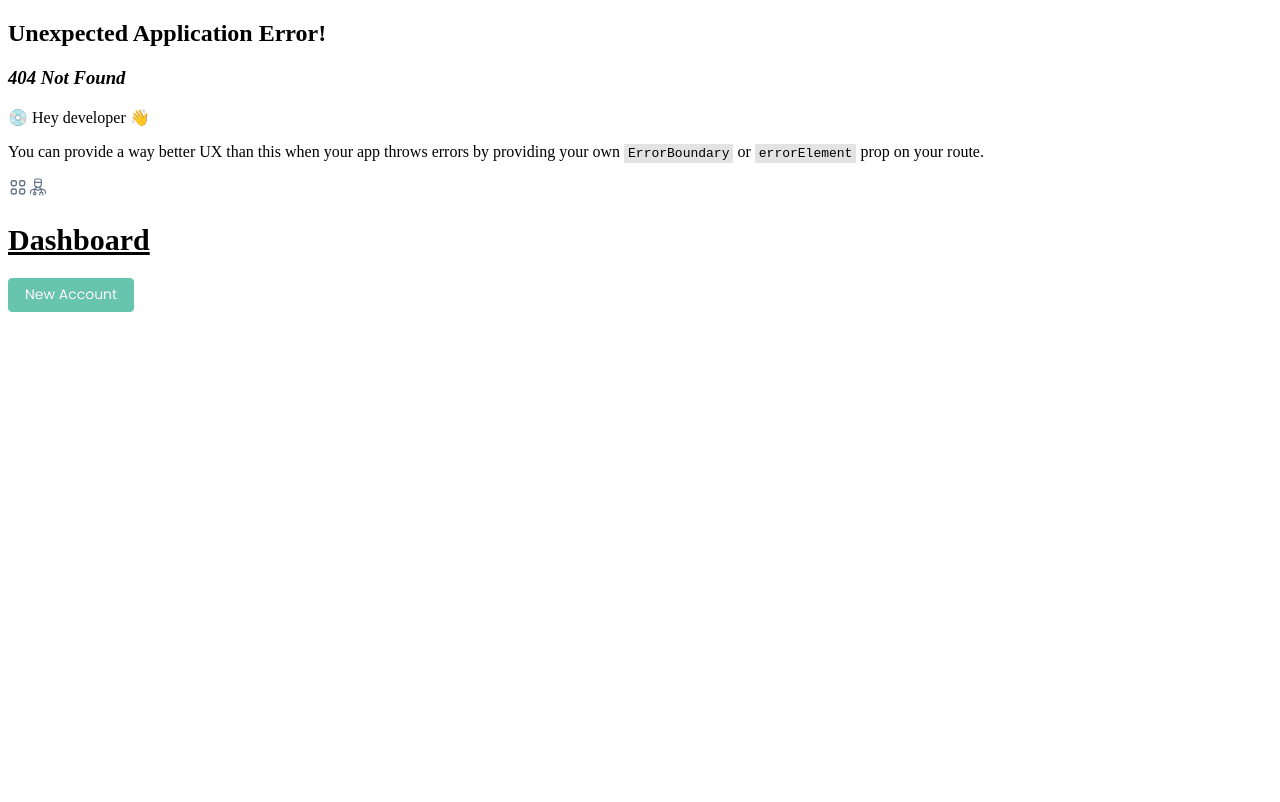
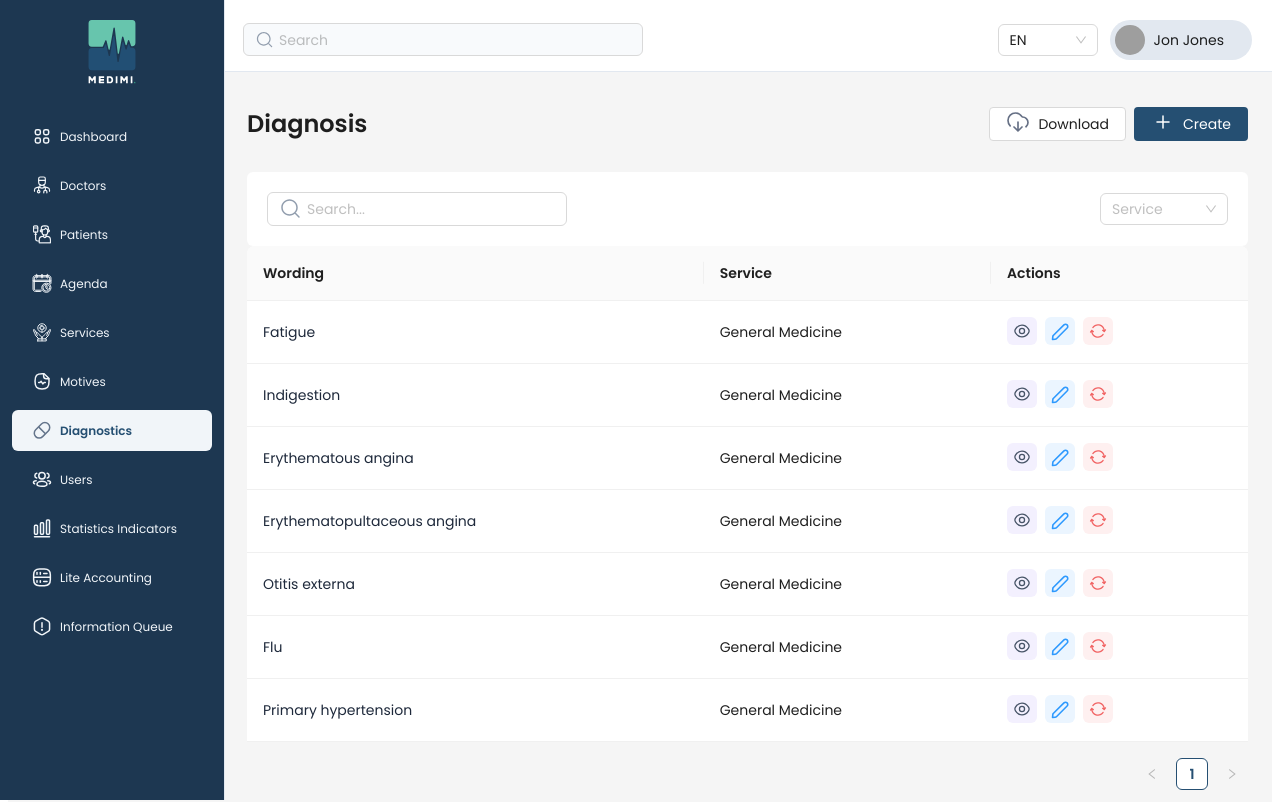
Before and after one commit to deftzero/medimi-caretaker, a React (Vite) app: page /diagnostics in a window 1280 px wide. Before the commit this address had no page. Shown: the top 802 px of the page. Built offline with nearby package versions, Linux system fonts and the light colour scheme; grey boxes are pictures that could not be loaded.

Commit message:
Diagosis page Completed

```diff
--- a/src/data/index.ts
+++ b/src/data/index.ts
@@ -1,5 +1,5 @@
 import { TFunction } from "i18next";
-import { IAppointmentsDashboard, IPublicationsDashoard, IUser } from "../interfaces"
+import { IAppointmentsDashboard, IDiagnosis, IPublicationsDashoard, IUser } from "../interfaces"
 import { MenuProps } from "antd";
 
 
@@ -156,3 +156,13 @@ export const appointmentsStatsDropdownItems = (t: TFunction<"translation", undef
     key: "2",
   },
 ]);
+
+export const diagnosisData: IDiagnosis[] = [
+  { id: 1, wording: "Fatigue", service: "General Medicine" },
+  { id: 2, wording: "Indigestion", service: "General Medicine" },
+  { id: 3, wording: "Erythematous angina", service: "General Medicine" },
+  { id: 4, wording: "Erythematopultaceous angina", service: "General Medicine" },
+  { id: 5, wording: "Otitis externa", service: "General Medicine" },
+  { id: 6, wording: "Flu", service: "General Medicine" },
+  { id: 7, wording: "Primary hypertension", service: "General Medicine" },
+];
--- a/src/i18n/en/translationEN.json
+++ b/src/i18n/en/translationEN.json
@@ -42,5 +42,29 @@
     "publications": "Publications",
     "upcomingAppointments": "Upcoming Appointments",
     "facility": "Medical Facility"
+  },
+  "diagnosis": {
+    "title": "Diagnosis",
+    "download": "Download",
+    "create": "Create",
+    "service": "Service",
+    "table": {
+      "wording": "Wording",
+      "service": "Service",
+      "actions": "Actions"
+    },
+    "modal": {
+      "title": "Create a New Diagnosis",
+      "okText": "Save",
+      "cancelText": "Cancel",
+      "form": {
+        "wording": "Wording",
+        "wordingPlaceholder": "Please input the wording!",
+        "service": "Service",
+        "servicePlaceholder": "Please select a service!",
+        "description": "Description",
+        "descriptionPlaceholder": "Please input the description!"
+      }
+    }
   }
 }
--- a/src/i18n/fr/translationFR.json
+++ b/src/i18n/fr/translationFR.json
@@ -27,5 +27,44 @@
   },
   "user": {
     "title": "User Details FR"
+  },
+  "dashboard":{
+    "title": "Welcome back, {{name}} FR",
+    "subTitle": "Your Synthetic Dashboard FR",
+    "appointmentsStats": "Appointments Stats FR",
+    "statsLabels": {
+      "total": "Total FR",
+      "closed": "Closed FR",
+      "pending": "Pending FR",
+      "cancelled": "Cancelled"
+    },
+    "statsView": "Weekly FR",
+    "publications": "Publications FR",
+    "upcomingAppointments": "Upcoming Appointments FR",
+    "facility": "Medical Facility"
+  },
+  "diagnosis": {
+    "title": "Diagnosis FR",
+    "download": "Download FR",
+    "create": "Create FR",
+    "service": "Service FR",
+    "table": {
+      "wording": "Wording FR",
+      "service": "Service FR",
+      "actions": "Actions"
+    },
+    "modal": {
+      "title": "Create a New Diagnosis FR",
+      "okText": "Save FR",
+      "cancelText": "Cancel FR",
+      "form": {
+        "wording": "Wording FR",
+        "wordingPlaceholder": "Please input the wording! FR",
+        "service": "Service FR",
+        "servicePlaceholder": "Please select a service! FR",
+        "description": "Description FR",
+        "descriptionPlaceholder": "Please input the description!"
+      }
+    }
   }
 }
--- a/src/interfaces/index.ts
+++ b/src/interfaces/index.ts
@@ -19,3 +19,9 @@ export interface IPublicationsDashoard {
   title: string;
   facility: string;
 }
+
+export interface IDiagnosis {
+  id: number;
+  wording: string;
+  service: string;
+}
--- /dev/null
+++ b/src/pages/caretaker/diagnostics/CreateDiagnosisModal.tsx
@@ -0,0 +1,117 @@
+// CreateDiagnosisModal.tsx
+import { Modal, Form, Input, Select, Row, Col } from "antd";
+import { useTranslation } from "react-i18next";
+import { serviceOptions } from "../../../data";
+
+const { Option } = Select;
+
+interface CreateDiagnosisModalProps {
+  visible: boolean;
+  onCreate: (values: any) => void;
+  onCancel: () => void;
+}
+
+const CreateDiagnosisModal: React.FC<CreateDiagnosisModalProps> = ({
+  visible,
+  onCreate,
+  onCancel,
+}) => {
+  const { t } = useTranslation();
+  const [form] = Form.useForm();
+
+  return (
+    <Modal
+      open={visible}
+      centered
+      title={t("diagnosis.modal.title")}
+      okText={t("diagnosis.modal.okText")}
+      cancelText={t("diagnosis.modal.cancelText")}
+      onCancel={onCancel}
+      onOk={() => {
+        form
+          .validateFields()
+          .then((values) => {
+            form.resetFields();
+            onCreate(values);
+          })
+          .catch((info) => {
+            console.log("Validate Failed:", info);
+          });
+      }}
+    >
+      <Form
+        form={form}
+        layout="vertical"
+        name="form_in_modal"
+        initialValues={{ modifier: "public" }}
+      >
+        <Row gutter={16} className="mt-4">
+          <Col span={12}>
+            <Form.Item
+              label={t("diagnosis.modal.form.wording")}
+              style={{ marginBottom: 0 }}
+            >
+              <Form.Item
+                name="wording"
+                rules={[
+                  {
+                    required: true,
+                    message: t("diagnosis.modal.form.wordingPlaceholder"),
+                  },
+                ]}
+                noStyle
+              >
+                <Input />
+              </Form.Item>
+            </Form.Item>
+          </Col>
+          <Col span={12}>
+            <Form.Item
+              label={t("diagnosis.modal.form.service")}
+              style={{ marginBottom: 0 }}
+            >
+              <Form.Item
+                name="service"
+                rules={[
+                  {
+                    required: true,
+                    message: t("diagnosis.modal.form.servicePlaceholder"),
+                  },
+                ]}
+              >
+                <Select
+                  placeholder={t("diagnosis.modal.form.servicePlaceholder")}
+                >
+                  {serviceOptions.map((item: any) => (
+                    <Option key={item.id} value={item.name}>
+                      {item.name}
+                    </Option>
+                  ))}
+                </Select>
+              </Form.Item>
+            </Form.Item>
+          </Col>
+        </Row>
+        <Form.Item
+          label={t("diagnosis.modal.form.description")}
+          style={{ marginBottom: 0 }}
+          className="mt-4"
+        >
+          <Form.Item
+            name="description"
+            rules={[
+              {
+                required: true,
+                message: t("diagnosis.modal.form.descriptionPlaceholder"),
+              },
+            ]}
+          >
+            <Input.TextArea />
+          </Form.Item>
+        </Form.Item>
+      </Form>
+    </Modal>
+  );
+};
+
+export default CreateDiagnosisModal;
--- /dev/null
+++ b/src/pages/caretaker/diagnostics/Diagnostics.tsx
@@ -0,0 +1,102 @@
+import { Input, Select, Space, Table, TableProps, Typography } from "antd";
+import AppButton from "../../../components/ui/AppButton";
+import Search from '../../../assets/icons/search.svg?react';
+import Eye from '../../../assets/icons/eye.svg?react';
+import Pencil from '../../../assets/icons/pencil.svg?react';
+import Reload from '../../../assets/icons/reload.svg?react';
+import Plus from '../../../assets/icons/plus.svg?react';
+import Download from '../../../assets/icons/download.svg?react';
+import { serviceOptions, diagnosisData } from "../../../data"; // Update the data source
+import { IDiagnosis } from "../../../interfaces"; // Update the interface
+import { ACTION_COLORS } from "../../../config/constants";
+import ActionButton from "../../../components/ui/ActionButton";
+import { Link } from "react-router-dom";
+import { useTranslation } from "react-i18next";
+import { useState } from "react";
+import CreateDiagnosisModal from "./CreateDiagnosisModal";
+
+const { Title } = Typography;
+
+export default function Diagnostics() {
+  const { t } = useTranslation();
+  const [visible, setVisible] = useState(false);
+
+  const onCreate = (values: any) => {
+    console.log('Received values of form: ', values);
+    setVisible(false);
+  };
+  return (
+    <div className="space-y-5">
+      <div className="header flex flex-row justify-between items-center">
+        <Title level={3} className='mt-3'>
+          {t('diagnosis.title')}
+        </Title>
+        <Space>
+          <AppButton size='small' icon={<Download />}>
+            {t('diagnosis.download')}
+          </AppButton>
+          <AppButton type='primary' size='small' icon={<Plus />} onClick={()=> setVisible(true)}>
+            {t('diagnosis.create')}
+          </AppButton>
+        </Space>
+      </div>
+
+      <div className="content-wrapper">
+        <div className="bg-white p-5 rounded-md space-y-5">
+          <div className="header flex flex-row justify-between items-center">
+            <Input prefix={<Search />} placeholder='Search...' style={{ maxWidth: '300px' }} />
+            <Select className="w-32" placeholder={t('diagnosis.service')}>
+              {serviceOptions.map((item: any) => (
+                <Select.Option key={item.id} value={item.id}>
+                  {item.name}
+                </Select.Option>
+              ))}
+            </Select>
+          </div>
+        </div>
+        <DiagnosisTable data={diagnosisData} />
+      </div>
+      <CreateDiagnosisModal
+        visible={visible}
+        onCreate={onCreate}
+        onCancel={() => setVisible(false)}
+      />
+    </div>
+  )
+}
+
+function DiagnosisTable({ data }: { data: IDiagnosis[] }) {
+  const { t } = useTranslation();
+
+  const columns: TableProps<IDiagnosis>['columns'] = [
+    {
+      title: t('diagnosis.table.wording'),
+      dataIndex: 'wording',
+      key: 'wording',
+      render: (data,obj) => {
+      return <Link
+        className="text-slate-800 hover:text-secondary" to={`/users/${obj?.id}`}>
+        {data}
+      </Link>}
+    },
+    {
+      title: t('diagnosis.table.service'),
+      dataIndex: 'service',
+      key: 'service',
+    },
+    {
+      title: t('diagnosis.table.actions'),
+      render: () => {
+        return (
+          <Space>
+            <ActionButton background={ACTION_COLORS.VIEW} icon={<Eye />} onClick={() => console.log('View')} />
+            <ActionButton background={ACTION_COLORS.EDIT} icon={<Pencil />} onClick={() => console.log('Edit')} />
+            <ActionButton background={ACTION_COLORS.DELETE} icon={<Reload />} onClick={() => console.log('Reload')} />
+          </Space>
+        )
+      }
+    },
+  ]
+
+  return <Table columns={columns} dataSource={data} pagination={{ pageSize: 10 }} />
+}
--- a/src/router/index.tsx
+++ b/src/router/index.tsx
@@ -5,6 +5,7 @@ import Dashboard from "../pages/caretaker/dashboard/Dashboard";
 import AppLayout from "../layout/Layout";
 import Users from "../pages/caretaker/users/Users";
 import User from "../pages/caretaker/users/User";
+import Diagnostics from "../pages/caretaker/diagnostics/Diagnostics";
 
 export const router = createBrowserRouter([
   {
@@ -26,6 +27,11 @@ export const router = createBrowserRouter([
       },
       {
         index: true,
+        path: "/diagnostics",
+        element: <Diagnostics />
+      },
+      {
+        index: true,
         path: "/users",
         element: <Users />
       },
```
